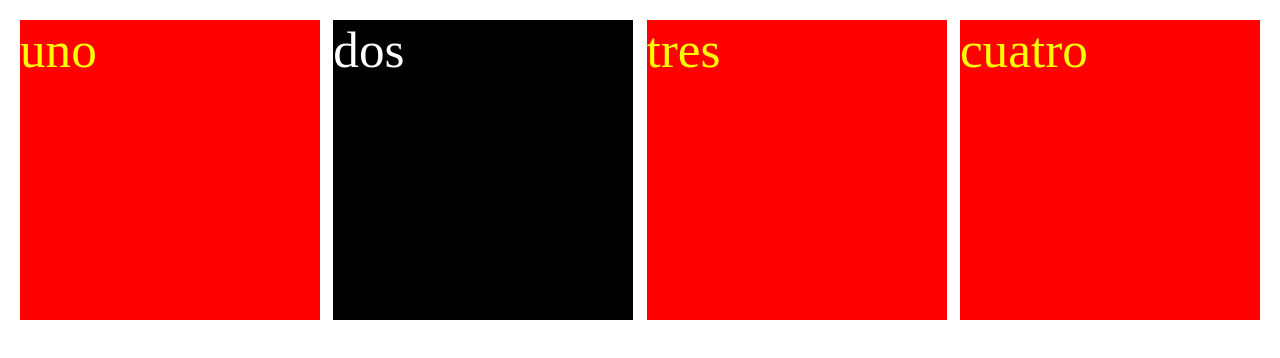
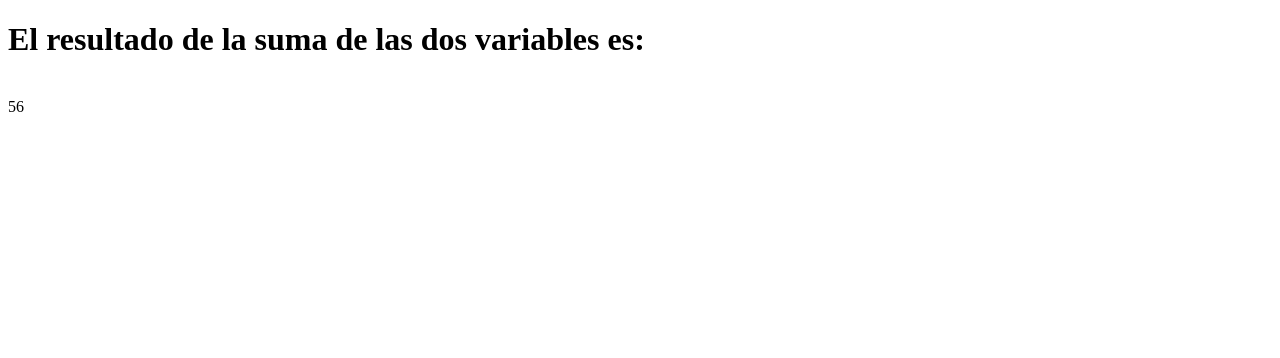
Before and after one commit to daro-asecas/css-u2, a plain HTML site: page index.html in a window 1280 px wide. Drawn offline with Linux system fonts and the light colour scheme.

Commit message:
first commit

```diff
--- /dev/null
+++ b/css.css
@@ -0,0 +1,10 @@
+h1{
+    font-family: 'Times New Roman', Times, serif;
+    font-size: 2vw;
+    font-weight: bold;
+}
+
+span{
+    font-family: 'Times New Roman', Times, serif;
+    font-size: 200 px;
+}
--- a/index.html
+++ b/index.html
@@ -4,42 +4,18 @@
         <meta charset="UTF-8">
         <meta http-equiv="X-UA-Compatible" content="IE=edge">
         <meta name="viewport" content="width=device-width, initial-scale=1.0">
-        <title>ejemplo1.html</title>
+        <link type=“text/css” rel=”stylesheet” href=”css.css”>
+        <title>JS 1</title>
+    </head>
+    <body>
 
-<!-- SI BIEN NO ES LO MAS CONVENIENTE; DEFINO LOS ESTILOS ACA PARA LOS FINES DE ESTE EJERCICIO -->
-        <style>
-              body{
-                margin: 20px;
-            }
-            div{
-                display: flex;
-                flex-direction: row;
-                justify-content:space-between;
-            }
-            span {
-                background-color: red;
-                border-color: rgb(110, 0, 0);
-                color:yellow;
-                font-family: 'Times New Roman', Times, serif;
-                width:24.2%;
-                aspect-ratio: 1;
-                font-size: 4vw;
-            }
-            #dos{
-              background-color: black;
-              border-color: black;
-              color:white;
-            }
-          </style>
+        <h1>El resultado de la suma de las dos variables es:</h1>
+        <br>
+        <span id="input"></span>
 
 
-    </head>
-    <body>
-        <div>
-            <span>uno</span>
-            <span id="dos">dos</span>
-            <span>tres</span>
-            <span>cuatro</span>
-        </div>
+
+        <script src="js.js"></script>
+
     </body>
 </html>
--- /dev/null
+++ b/js.js
@@ -0,0 +1,5 @@
+let primera = 40;
+let segunda = 16;
+let sumaTotal = primera + segunda;
+
+document.getElementById('input').textContent = sumaTotal;
```
